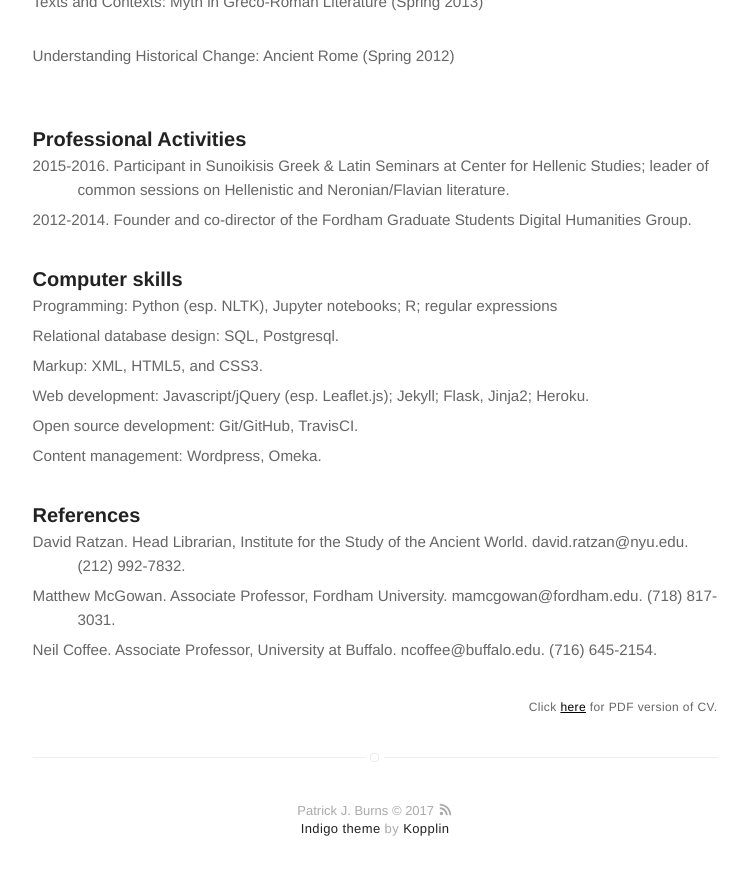
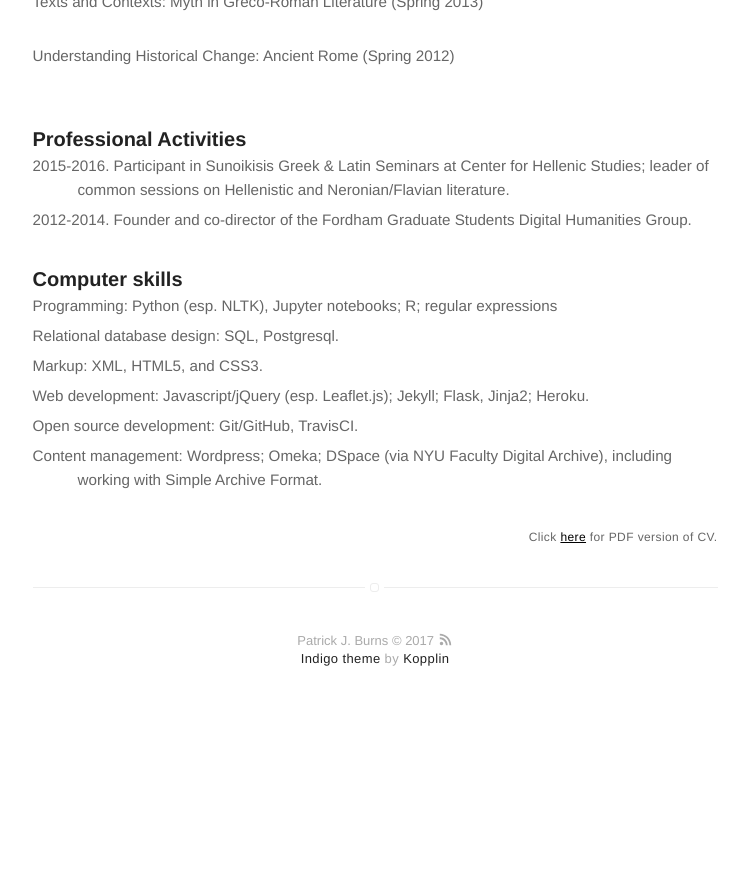
Before and after one commit to diyclassics/diyclassics.github.io, a Jekyll site: the page built from cv.md, in a window 1280 px wide and 900 px high, scrolled down 3978 px. Shown: the top 875 px of the window, without its empty margins (265-1013 px from the left). Built offline with Jekyll 4.4.1, drawn with Linux system fonts in a browser that asks for light colours; after the commit the page ends 4708 px from its top, so only the background shows below that.

Commit message:
Update CV

```diff
--- a/cv.md
+++ b/cv.md
@@ -201,7 +201,7 @@ May 2017
 - Markup: XML, HTML5, and CSS3. <!--- XSLT --->
 - Web development: Javascript/jQuery (esp. Leaflet.js); Jekyll; Flask, Jinja2; Heroku.
 - Open source development: Git/GitHub, TravisCI.
-- Content management: Wordpress, Omeka. <!---CMS: Add Drupal --->
+- Content management: Wordpress; Omeka; DSpace (via NYU Faculty Digital Archive), including working with Simple Archive Format. <!---CMS: Add Drupal --->
 
 <!---WEBCONFIG: Add Apache, Tomcat --->
 <!---DIGITAL LIBRARY: Add SOLR, Blacklight, Neatline --->
@@ -212,8 +212,12 @@ May 2017
 
 <!--- WORTH INCLUDING ANYMORE? VBA for MS Access, VBA for MS Excel --->
 
+<!---
+
 ### References
 
 - David Ratzan. Head Librarian, Institute for the Study of the Ancient World. david.ratzan@nyu.edu. (212) 992-7832.
 - Matthew McGowan. Associate Professor, Fordham University. mamcgowan@fordham.edu. (718) 817-3031.
 - Neil Coffee. Associate Professor, University at Buffalo. ncoffee@buffalo.edu. (716) 645-2154.
+
+--->
```
